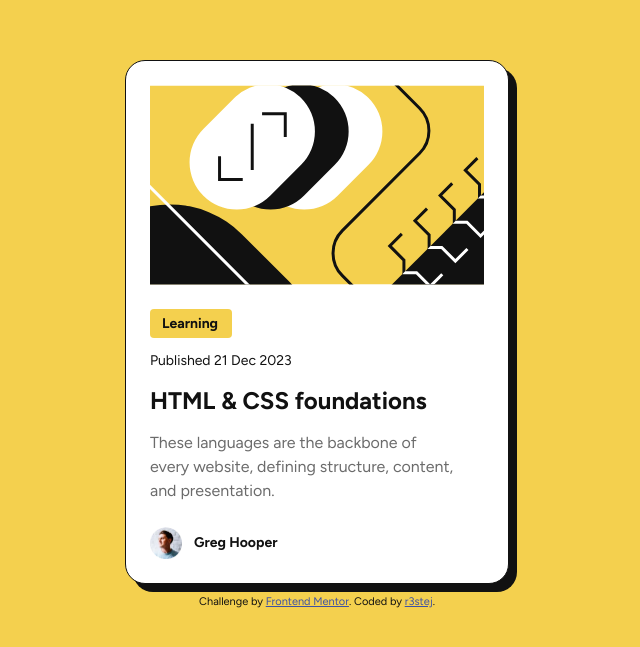
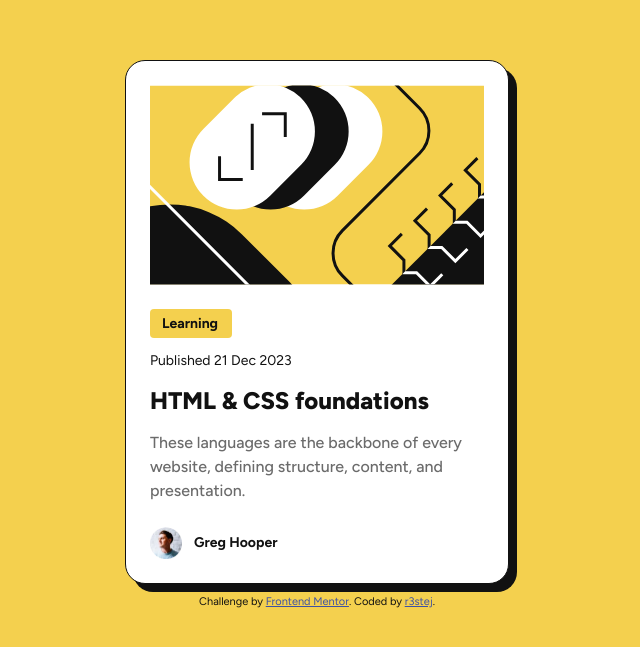
Before and after one commit to r3stej/frontend-mentor-challenges, a plain HTML site: page blog-preview-card-main/index.html in a window 1280 px wide. Shown: the part 159-806 px from the top of the page, without its empty margins (323-963 px from the left). Drawn offline with Linux system fonts and the light colour scheme.

Commit message:
some font changes in blog preview card solution

```diff
--- a/blog-preview-card-main/reset.css
+++ b/blog-preview-card-main/reset.css
@@ -32,9 +32,9 @@
   }
 
   /* 8. Improve line wrapping */
-  p {
+  /* p {
     text-wrap: pretty;
-  }
+  } */
   h1, h2, h3, h4, h5, h6 {
     text-wrap: balance;
   }
--- a/blog-preview-card-main/style.css
+++ b/blog-preview-card-main/style.css
@@ -51,6 +51,7 @@ card > img {
 
 .title {
     font-size: 24px;
+    font-weight: 800;
     margin: 12px 0;
     transition: 0.3s;
 }
@@ -61,6 +62,8 @@ card > img {
 }
 
 .description {
+    font-size: 16px;
+    font-weight: 500;
     color: var(--secondary-font);
 }
 
@@ -85,4 +88,8 @@ card > img {
     .card {
         width: 327px;
     }
+
+    .description {
+        font-size: 14px;
+    }
 }
```
